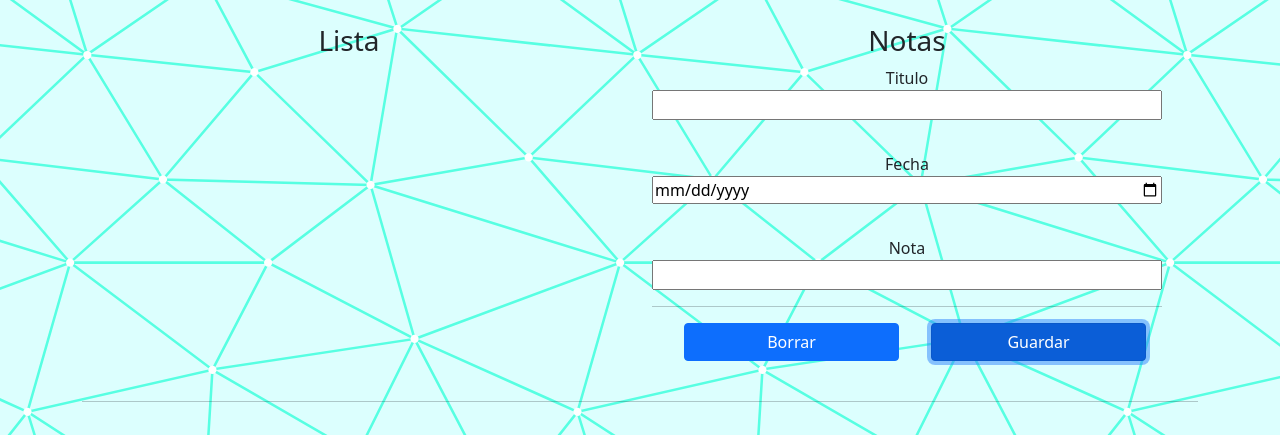
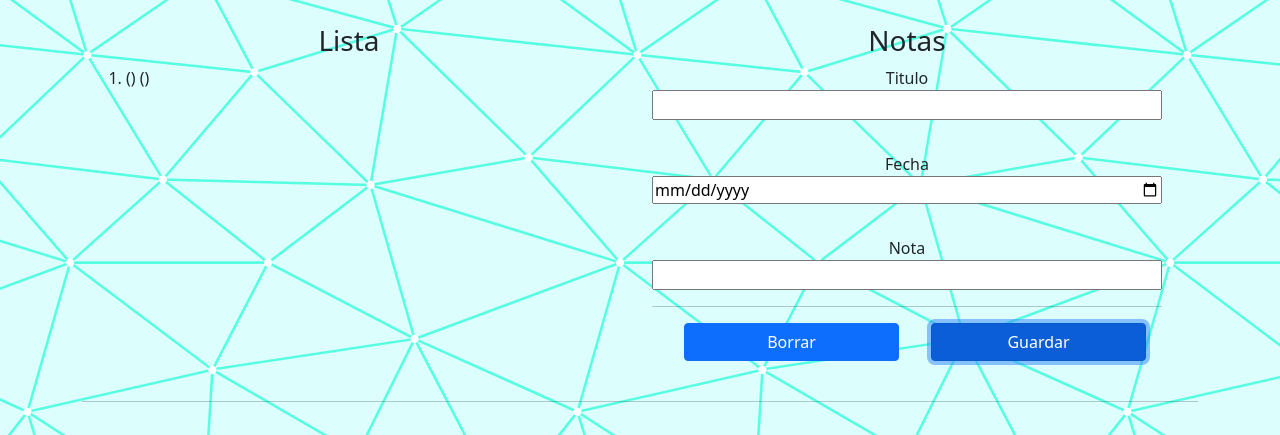
Before and after one commit to juanca06/notas, a React (Create React App) app: page / in a window 1280 px wide. Both pictures are taken after a click on the button "Guardar". Shown: the top 435 px of the page. Built offline with nearby package versions, Linux system fonts and the light colour scheme.

Commit message:
Listar notas usando los dos metodos

```diff
--- a/public/index.html
+++ b/public/index.html
@@ -26,6 +26,8 @@
     integrity="sha384-1BmE4kWBq78iYhFldvKuhfTAU6auU8tT94WrHftjDbrCEXSU1oBoqyl2QvZ6jIW3" crossorigin="anonymous">
 
   <title>Notas App</title>
+
+
 </head>
 
 <body>
--- a/src/App.jsx
+++ b/src/App.jsx
@@ -24,8 +24,9 @@ function App() {
     console.log(handleResetChange);
   };
 
+  let arregloNotas = JSON.parse(localStorage.getItem("notas")) || [];
+
   const handleClickGuardar = () => {
-    let arregloNotas = JSON.parse(localStorage.getItem("notas")) || [];
     arregloNotas.push(inputState);
     localStorage.setItem("notas", JSON.stringify(arregloNotas));
     handleResetChange();
@@ -33,14 +34,39 @@ function App() {
 
   return (
     <div className="App container">
-      <div className="row text-center ">
+      <div className="row  ">
         <div className="row">
           <div className="col p-4">
-            <h3>Lista</h3>
+            <h3 className="text-center">Lista</h3>
+            {arregloNotas.length === 0 ?
+              "Al momento no tienes notas guardadas. Puedes crear una en el formulario contiguo"
+            :
+            (
+              <ol>
+                {arregloNotas.map((item)=>{
+                  return (
+                    <li>
+                      {item.titulo} ({item.fecha}) ({item.nota})
+                    </li>
+                  )
+                })}
+              </ol>
+            )
+            }
+
+            {/* {arregloNotas.length !== 0 &&(
+              <ol>
+                {arregloNotas.map((item)=>{
+                  return (
+                    <li>
+                      {item.titulo} ({item.fecha}) ({item.nota})
+                    </li>
+                  )
+                })}
+              </ol>
+            )} */}
           </div>
-          <div
-            className="col text-center mx-auto p-4"
-          >
+          <div className="col text-center mx-auto p-4">
             <h3>Notas</h3>
             <label className="mb-2" style={{ width: "100%" }}>
               Titulo
```
